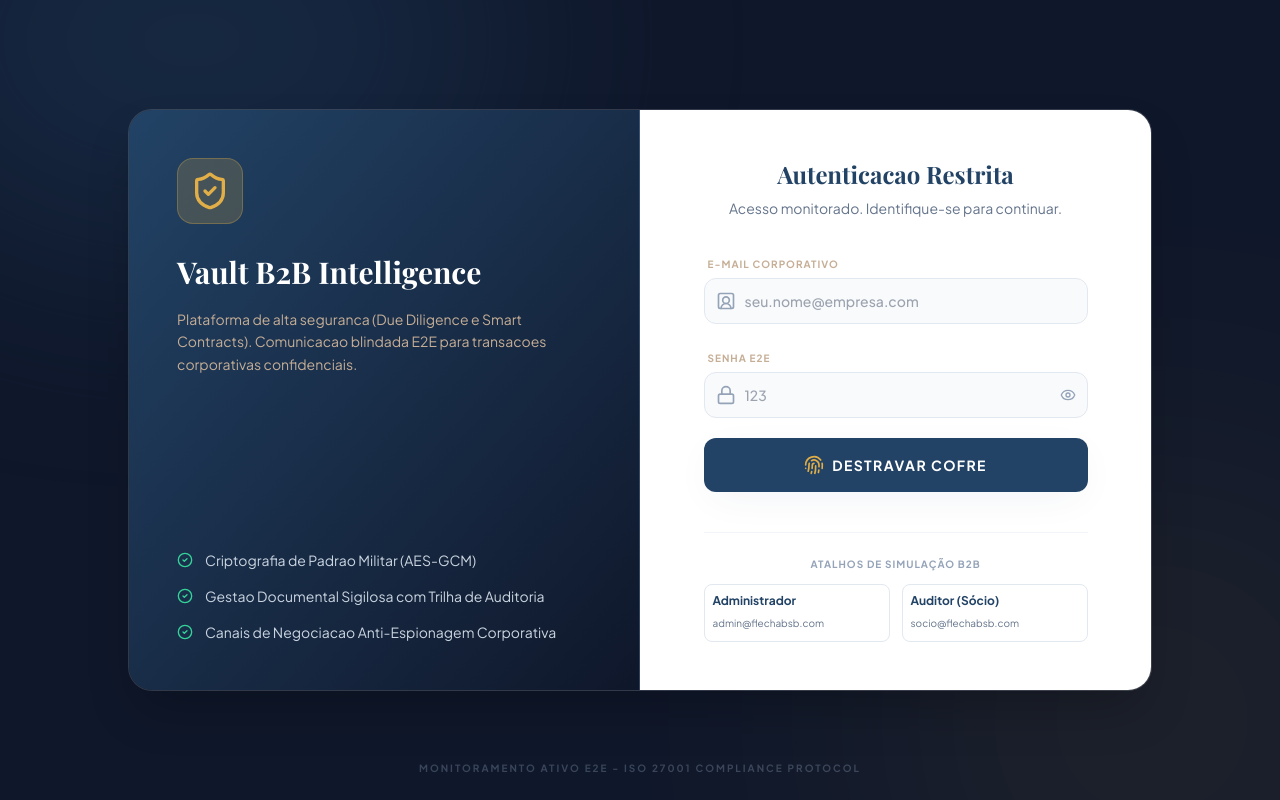
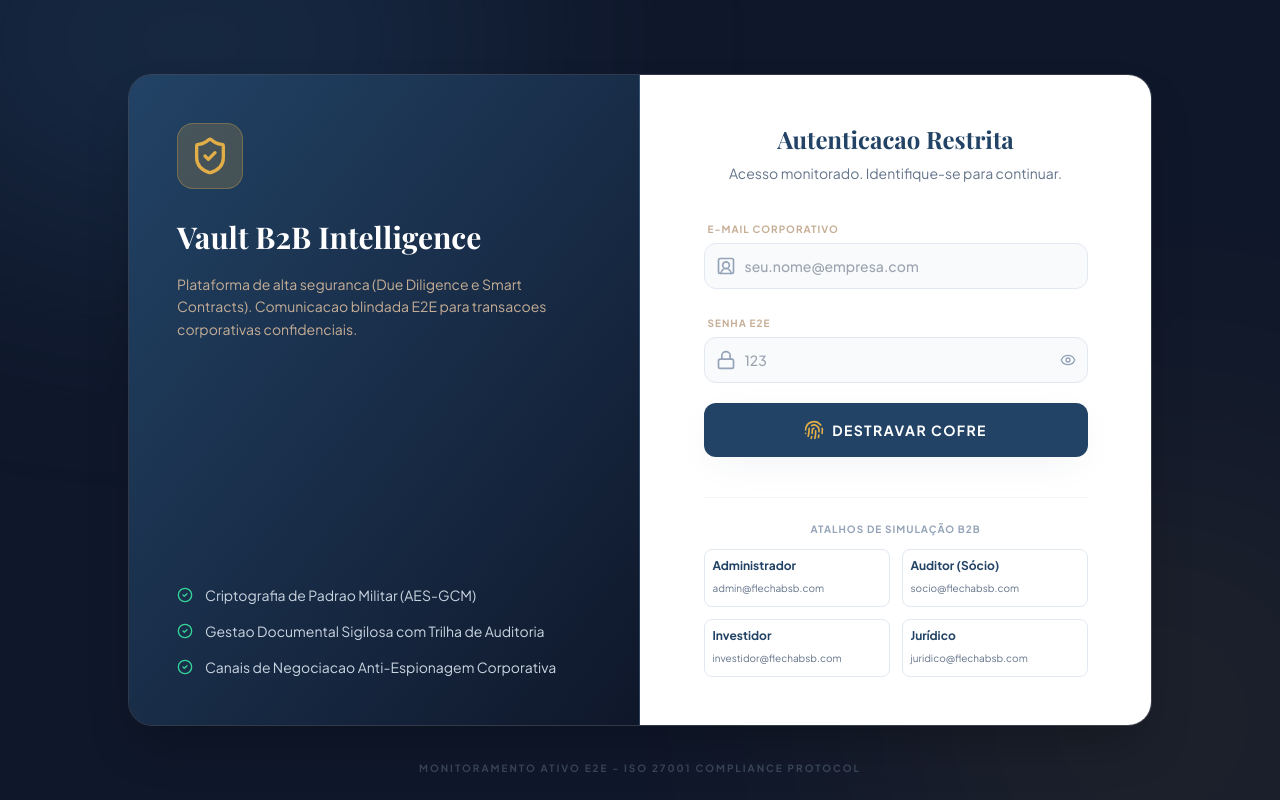
Before and after one commit to asaphgn-rgb/industrial-saas-platform, a React (Vite) app: page / in a window 1280 px wide. Built offline with nearby package versions, Linux system fonts and the light colour scheme; a web font is replaced by a local one.

Commit message:
feat(auth): adicionar papeis de Investidor e Juridico ao escopo B2B

```diff
--- a/src/App.tsx
+++ b/src/App.tsx
@@ -33,7 +33,9 @@ export default function App() {
   // Mocks dos usuários para teste B2B
   const mockUsers = [
     { id: '22222222-2222-2222-2222-222222222222', name: 'Administrador (CEO)', role: 'Acesso Global & Master', initials: 'CEO' },
-    { id: '33333333-3333-3333-3333-333333333333', name: 'Sócio / Auditor', role: 'Auditoria & Due Diligence', initials: 'AUD' }
+    { id: '33333333-3333-3333-3333-333333333333', name: 'Sócio / Auditor', role: 'Auditoria & Due Diligence', initials: 'AUD' },
+    { id: '44444444-4444-4444-4444-444444444444', name: 'Investidor (Comprador)', role: 'Avaliação de Ativos', initials: 'INV' },
+    { id: '55555555-5555-5555-5555-555555555555', name: 'Jurídico (Advogado)', role: 'Compliance & Contratos', initials: 'JUR' }
   ];
   const [currentUser, setCurrentUser] = useState<any>(null);
   const [showUserMenu, setShowUserMenu] = useState(false);
--- a/src/components/auth/SecureLogin.tsx
+++ b/src/components/auth/SecureLogin.tsx
@@ -16,7 +16,9 @@ export function SecureLogin({ onLogin, mockUsers }: SecureLoginProps) {
   // Mapeamento ficticio para credenciais de teste baseado nos mockUsers
   const validCredentials: Record<string, any> = {
     'admin@flechabsb.com': { password: 'mastervault', user: mockUsers[0] }, // CEO / Master
-    'socio@flechabsb.com': { password: 'auditvault', user: mockUsers[1] } // Sócio / Auditor
+    'socio@flechabsb.com': { password: 'auditvault', user: mockUsers[1] }, // Sócio / Auditor
+    'investidor@flechabsb.com': { password: 'investvault', user: mockUsers[2] }, // Investidor
+    'juridico@flechabsb.com': { password: 'legalvault', user: mockUsers[3] } // Jurídico
   };
 
   const handleLogin = async (e: React.FormEvent) => {
@@ -179,9 +181,24 @@ export function SecureLogin({ onLogin, mockUsers }: SecureLoginProps) {
                  <span className="text-xs font-bold text-elite-navy block">Auditor (Sócio)</span>
                  <span className="text-[10px] text-slate-500">socio@flechabsb.com</span>
                </button>
+               <button
+                 type="button"
+                 onClick={() => { setEmail('investidor@flechabsb.com'); setPassword('investvault'); }}
+                 className="p-2 border border-slate-200 rounded-lg text-left hover:border-elite-gold hover:bg-elite-paper transition-all group"
+               >
+                 <span className="text-xs font-bold text-elite-navy block">Investidor</span>
+                 <span className="text-[10px] text-slate-500">investidor@flechabsb.com</span>
+               </button>
+               <button
+                 type="button"
+                 onClick={() => { setEmail('juridico@flechabsb.com'); setPassword('legalvault'); }}
+                 className="p-2 border border-slate-200 rounded-lg text-left hover:border-elite-gold hover:bg-elite-paper transition-all group"
+               >
+                 <span className="text-xs font-bold text-elite-navy block">Jurídico</span>
+                 <span className="text-[10px] text-slate-500">juridico@flechabsb.com</span>
+               </button>
              </div>
           </div>
-
         </div>
       </div>
 
```
